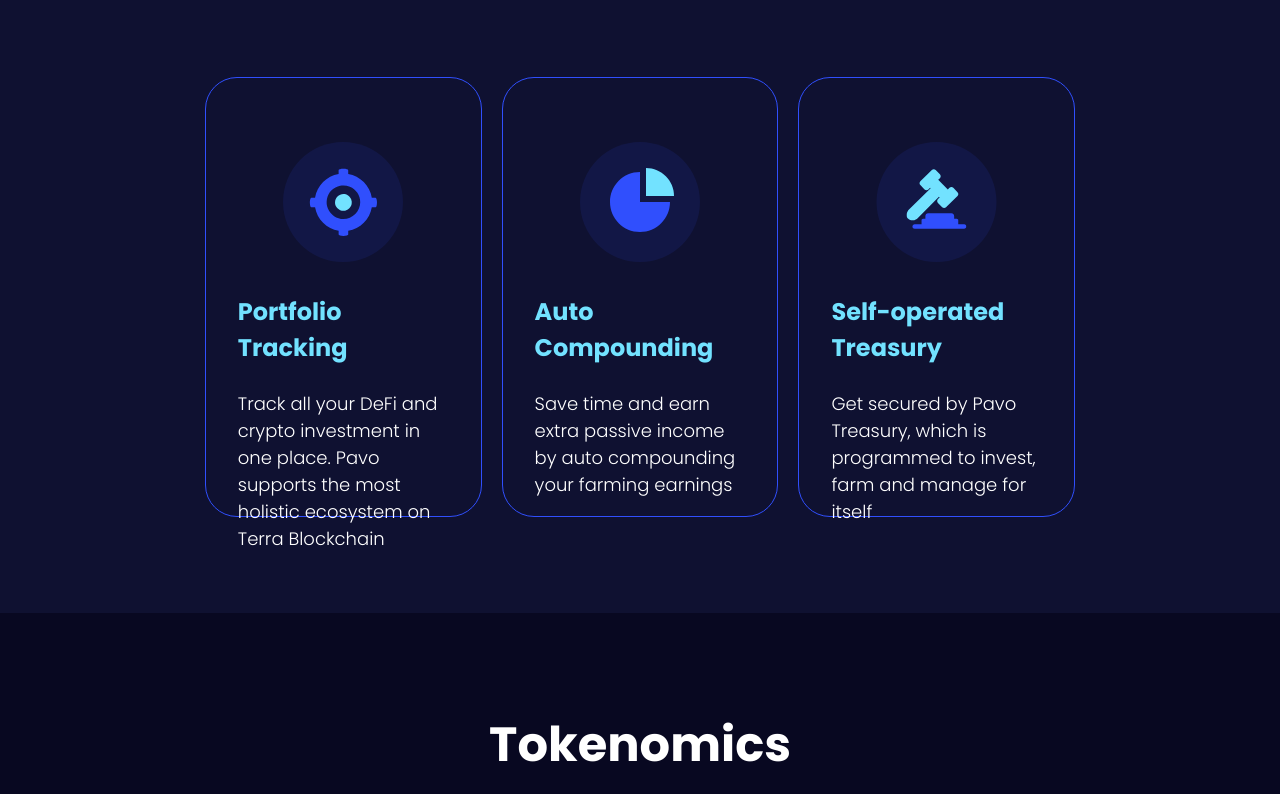
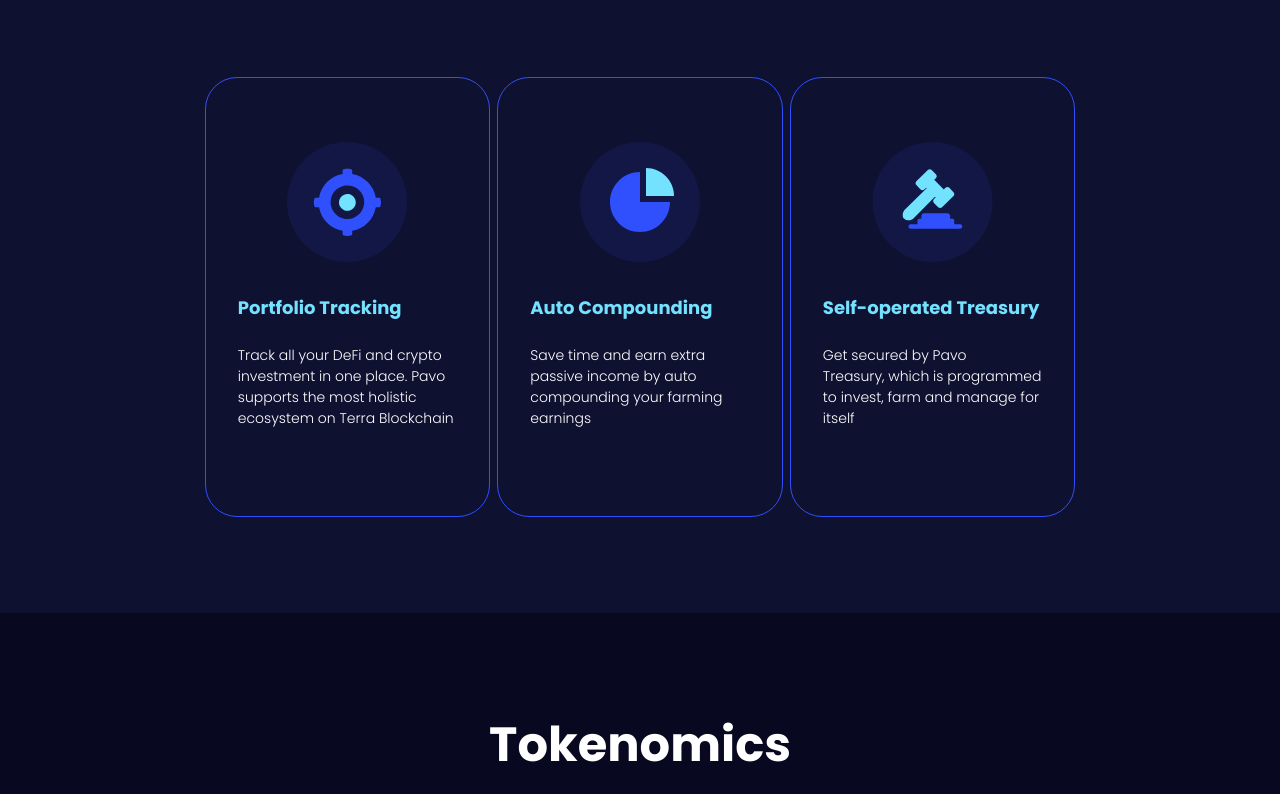
Before and after one commit to fenghaotcx/verso-tech-com, a React (Create React App) app: page /swap in a window 1280 px wide. Shown: the part 1005-1799 px from the top of the page. Built offline with nearby package versions, Linux system fonts and the light colour scheme.

Commit message:
pc ui 修改

```diff
--- a/src/page/components/SetionTwo.js
+++ b/src/page/components/SetionTwo.js
@@ -32,8 +32,11 @@
   box-sizing: border-box;
   border-radius: 32px;
   width: ${({isMobile})=>isMobile?'100%':'calc((62vw - 120px) /3)'};
-  @media (max-width: 1520px) and (min-width:1025px){
+  @media (max-width: 1680px) and (min-width:1420px){
     width: calc((68vw - 40px) /3);
+  }
+  @media (max-width: 1420px) and (min-width:1025px){
+    width: calc((70vw - 40px) /3);
   }
   height: ${({isMobile})=>isMobile?'100%':'440px'};
   padding: 64px 32px;
@@ -49,6 +52,12 @@
     font-style: normal;
     font-weight: bold;
     font-size: 24px;
+    @media (max-width: 1680px) and (min-width:1420px){
+      font-size: 20px;
+    }
+    @media (max-width: 1420px) and (min-width:1025px){
+      font-size: 18px;
+    }
     line-height: 150%;
     color: #72E2FF;
     margin-bottom: 24px;
@@ -58,6 +67,12 @@
     font-style: normal;
     font-weight: normal;
     font-size: 18px;
+    @media (max-width: 1680px) and (min-width:1420px){
+      font-size: 16px;
+    }
+    @media (max-width: 1420px) and (min-width:1025px){
+      font-size: 14px;
+    }
     line-height: 150%;
   }
 `
```
